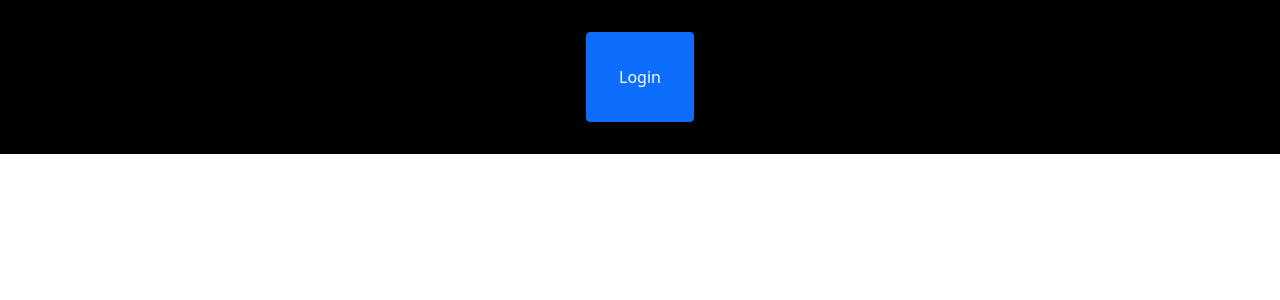
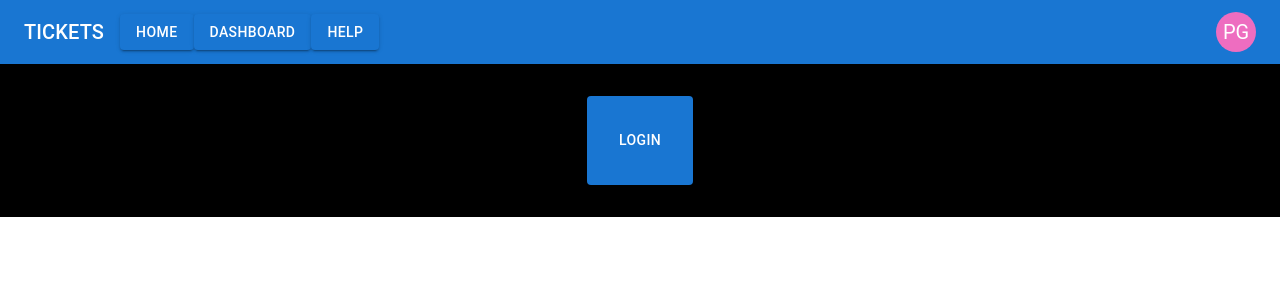
Before and after one commit to patrickrgrady81/ticket, a React (Create React App) app: page / in a window 1280 px wide. Shown: the top 300 px of the page. Built offline with nearby package versions, Linux system fonts and the light colour scheme.

Commit message:
Addeed Navbar

```diff
--- a/package.json
+++ b/package.json
@@ -3,6 +3,10 @@
   "version": "0.1.0",
   "private": true,
   "dependencies": {
+    "@emotion/react": "^11.7.1",
+    "@emotion/styled": "^11.6.0",
+    "@mui/icons-material": "^5.4.1",
+    "@mui/material": "^5.4.1",
     "@testing-library/jest-dom": "^5.16.2",
     "@testing-library/react": "^12.1.2",
     "@testing-library/user-event": "^13.5.0",
--- a/src/App.js
+++ b/src/App.js
@@ -3,20 +3,23 @@
   BrowserRouter as Router,
   Routes,
   Route,
-  Link
 } from "react-router-dom";
 
 import Home from './components/Home';
 import Dashboard from './components/Dashboard';
+import Navbar from './components/Navbar';
 
 const App = () => {
   return (
+    <>
+      <Navbar />
       <Router>
         <Routes>
           <Route path='/' element={<Home />}></Route>
           <Route path='/dashboard' element={<Dashboard />}></Route>
         </Routes>
       </Router>
+    </>
   );
 }
 
--- a/src/components/Dashboard/index.jsx
+++ b/src/components/Dashboard/index.jsx
@@ -2,7 +2,7 @@
 
 import { Navigate } from 'react-router-dom';
 
-import Button from 'react-bootstrap/Button';
+import Button from '@mui/material/Button';
 
 import { IsLoggedInContext } from '../../context/isLoggedInContext';
 
@@ -17,7 +17,7 @@
     return (
         <div>
             {/* Dashboard */}
-            {isLoggedIn ? <Button onClick={handleClick}>Logout</Button> : <Navigate to='/'></Navigate>}
+            {isLoggedIn ? <Button variant="contained" onClick={handleClick}>Logout</Button> : <Navigate to='/'></Navigate>}
         </div>
     );
 }
--- a/src/components/Home/index.jsx
+++ b/src/components/Home/index.jsx
@@ -5,7 +5,7 @@
 
 import { Navigate } from 'react-router-dom';
 
-import Button from 'react-bootstrap/Button';
+import Button from '@mui/material/Button';
 
 const Home = () => {
 
@@ -18,7 +18,7 @@
     return (
         <div className="home-wrapper">
             <div className="btn-wrapper">
-            {isLoggedIn ? <Navigate to='/dashboard'></Navigate> : <Button className="login-btn" onClick={handleLogIn}>Login</Button>}
+            {isLoggedIn ? <Navigate to='/dashboard'></Navigate> : <Button variant="contained" className="login-btn" onClick={handleLogIn}>Login</Button>}
 
             </div>
         </div>
--- /dev/null
+++ b/src/components/Navbar/index.jsx
@@ -0,0 +1,177 @@
+import * as React from 'react';
+import AppBar from '@mui/material/AppBar';
+import Box from '@mui/material/Box';
+import Toolbar from '@mui/material/Toolbar';
+import IconButton from '@mui/material/IconButton';
+import Typography from '@mui/material/Typography';
+import Menu from '@mui/material/Menu';
+import MenuIcon from '@mui/icons-material/Menu';
+import Container from '@mui/material/Container';
+import Avatar from '@mui/material/Avatar';
+import Button from '@mui/material/Button';
+import Tooltip from '@mui/material/Tooltip';
+import MenuItem from '@mui/material/MenuItem';
+
+import { Navigate } from 'react-router-dom';
+
+const pages = ['Home', 'Dashboard', 'Help'];
+const settings = ['Profile', 'Account', 'Dashboard', 'Logout'];
+
+
+function stringToColor(string) {
+    let hash = 0;
+    let i;
+
+    /* eslint-disable no-bitwise */
+    for (i = 0; i < string.length; i += 1) {
+      hash = string.charCodeAt(i) + ((hash << 5) - hash);
+    }
+
+    let color = '#';
+
+    for (i = 0; i < 3; i += 1) {
+      const value = (hash >> (i * 8)) & 0xff;
+      color += `00${value.toString(16)}`.substr(-2);
+    }
+    /* eslint-enable no-bitwise */
+
+    return color;
+  }
+
+  function stringAvatar(name) {
+    return {
+      sx: {
+        bgcolor: stringToColor(name),
+      },
+      children: `${name.split(' ')[0][0]}${name.split(' ')[1][0]}`,
+    };
+  }
+
+
+const Navbar = () => {
+  const [anchorElNav, setAnchorElNav] = React.useState(null);
+  const [anchorElUser, setAnchorElUser] = React.useState(null);
+
+  const handleOpenNavMenu = (event) => {
+    setAnchorElNav(event.currentTarget);
+  };
+  const handleOpenUserMenu = (event) => {
+    setAnchorElUser(event.currentTarget);
+  };
+
+  const handleCloseNavMenu = () => {
+    setAnchorElNav(null);
+  };
+
+  const handleCloseUserMenu = () => {
+    setAnchorElUser(null);
+  };
+
+  return (
+    <AppBar position="static">
+      <Container maxWidth="xl">
+        <Toolbar disableGutters>
+          <Typography
+            variant="h6"
+            noWrap
+            component="div"
+            sx={{ mr: 2, display: { xs: 'none', md: 'flex' } }}
+          >
+            TICKETS
+          </Typography>
+
+          <Box sx={{ flexGrow: 1, display: { xs: 'flex', md: 'none' } }}>
+            <IconButton
+              size="large"
+              aria-label="account of current user"
+              aria-controls="menu-appbar"
+              aria-haspopup="true"
+              onClick={handleOpenNavMenu}
+              color="inherit"
+            >
+              <MenuIcon />
+            </IconButton>
+            <Menu
+              id="menu-appbar"
+              anchorEl={anchorElNav}
+              anchorOrigin={{
+                vertical: 'bottom',
+                horizontal: 'left',
+              }}
+              keepMounted
+              transformOrigin={{
+                vertical: 'top',
+                horizontal: 'left',
+              }}
+              open={Boolean(anchorElNav)}
+              onClose={handleCloseNavMenu}
+              sx={{
+                display: { xs: 'block', md: 'none' },
+              }}
+            >
+              {pages.map((page) => (
+                <MenuItem key={page} onClick={handleCloseNavMenu}>
+                  <Typography textAlign="center">{page}</Typography>
+                </MenuItem>
+              ))}
+            </Menu>
+          </Box>
+          <Typography
+            variant="h6"
+            noWrap
+            component="div"
+            sx={{ flexGrow: 1, display: { xs: 'flex', md: 'none' } }}
+          >
+            TICKETS
+          </Typography>
+          <Box sx={{ flexGrow: 1, display: { xs: 'none', md: 'flex' } }}>
+            {/* {pages.map((page) => (
+              <Button
+                key={page}
+                onClick={handleCloseNavMenu}
+                sx={{ my: 2, color: 'white', display: 'block' }}
+              >
+                { page }
+              </Button>
+            ))} */}
+            <Button variant="contained" onclick={() => <Navigate to='/' />}>Home</Button>
+            <Button variant="contained" onclick={() => <Navigate to='/dashboard' />}>Dashboard</Button>
+            <Button variant="contained" onclick={<Navigate to='/help' />}>Help</Button>
+          </Box>
+
+          <Box sx={{ flexGrow: 0 }}>
+            <Tooltip title="Open settings">
+              <IconButton onClick={handleOpenUserMenu} sx={{ p: 0 }}>
+                <Avatar {...stringAvatar('Pat Grady')} />
+              </IconButton>
+            </Tooltip>
+            <Menu
+              sx={{ mt: '45px' }}
+              id="menu-appbar"
+              anchorEl={anchorElUser}
+              anchorOrigin={{
+                vertical: 'top',
+                horizontal: 'right',
+              }}
+              keepMounted
+              transformOrigin={{
+                vertical: 'top',
+                horizontal: 'right',
+              }}
+              open={Boolean(anchorElUser)}
+              onClose={handleCloseUserMenu}
+            >
+              {settings.map((setting) => (
+                <MenuItem key={setting} onClick={handleCloseUserMenu}>
+                  <Typography textAlign="center">{setting}</Typography>
+                </MenuItem>
+              ))}
+            </Menu>
+          </Box>
+        </Toolbar>
+      </Container>
+    </AppBar>
+  );
+};
+
+export default Navbar;
```
Also changed, not shown: 2 other files (tests, documents, lock files or other folders). Lines whose indentation alone changed are shown as unchanged.
